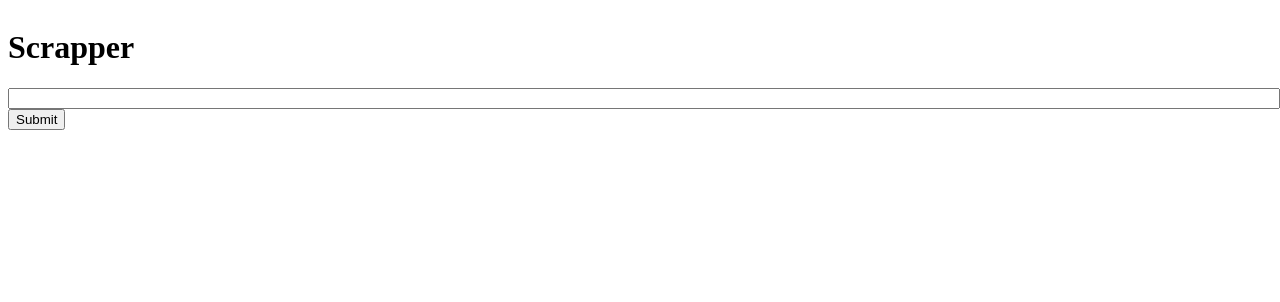
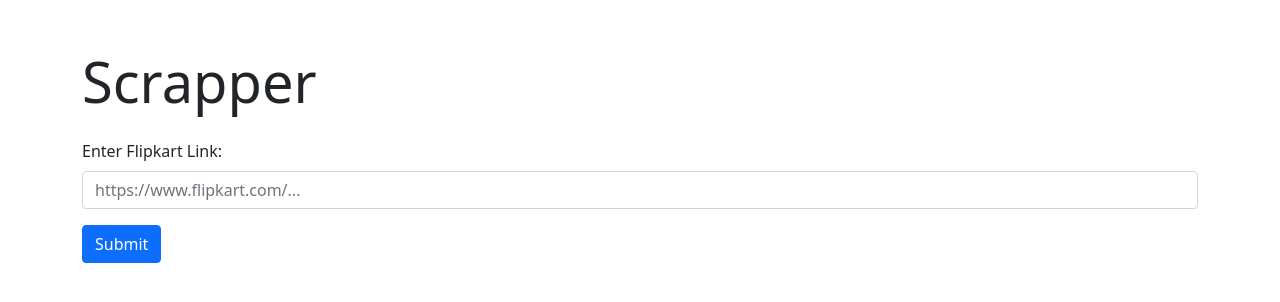
Before and after one commit to siddant-rachha/nodejs_flipkart_webscrapper, a website: page views/index.html in a window 1280 px wide. Drawn offline with nearby package versions, Linux system fonts and the light colour scheme.

Commit message:
beautified html with bootstrap and spinners

```diff
--- a/views/index.html
+++ b/views/index.html
@@ -6,21 +6,31 @@
 	<meta http-equiv="X-UA-Compatible" content="IE=edge">
 	<meta name="viewport" content="width=device-width, initial-scale=1.0">
 	<title>Document</title>
+	<!-- Add Bootstrap CSS -->
+	<link rel="stylesheet" href="https://cdnjs.cloudflare.com/ajax/libs/bootstrap/5.1.0/css/bootstrap.min.css">
 	<link rel="stylesheet" href="//cdnjs.cloudflare.com/ajax/libs/highlight.js/11.2.0/styles/default.min.css">
 	<script src="//cdnjs.cloudflare.com/ajax/libs/highlight.js/11.2.0/highlight.min.js"></script>
 	<script>hljs.highlightAll();</script>
 </head>
 
 <body>
-    <div style="display: flex;align-items: flex-start;
-    flex-direction: column;">
-        <h1>Scrapper</h1>
-        <input id="input" style="width: 100%;"/>
-        <button onclick="scrap()">Submit</button>
+	<div class="container mt-5">
+		<h1 class="display-4 mb-4">Scrapper</h1>
+		<div class="mb-3">
+			<label for="input" class="form-label">Enter Flipkart Link:</label>
+			<input type="text" class="form-control" id="input" placeholder="https://www.flipkart.com/...">
+		</div>
+		<button type="button" class="btn btn-primary mb-3" onclick="scrap()">Submit</button>
+		<!-- Add spinner here -->
+		<div id="spinner" class="d-none text-center">
+			<div class="spinner-border text-primary" role="status">
+				<span class="visually-hidden">Loading...</span>
+			</div>
+		</div>
 		<pre id="json-data" style="white-space: break-spaces;"></pre>
 	</div>
-</body>
-
+	<!-- Add Bootstrap JS -->
+	<script src="https://cdnjs.cloudflare.com/ajax/libs/bootstrap/5.1.0/js/bootstrap.bundle.min.js"></script>
 	<script>
 		function scrap() {
 			const flipkartLink = document.getElementById("input").value
@@ -28,6 +38,9 @@
 			const data = {
 				link: flipkartLink
 			}
+
+			// Show spinner here
+			document.getElementById("spinner").classList.remove("d-none");
 
 			fetch(url, {
 					method: 'POST',
@@ -49,10 +62,14 @@
 				})
 				.catch(error => {
 					console.error('There was a problem with the fetch operation:', error);
+				})
+				.finally(() => {
+					// Hide spinner here
+					document.getElementById("spinner").classList.add("d-none");
 				});
 
 		}
-
 	</script>
+</body>
 
 </html>
```
Lines whose indentation alone changed are shown as unchanged.
